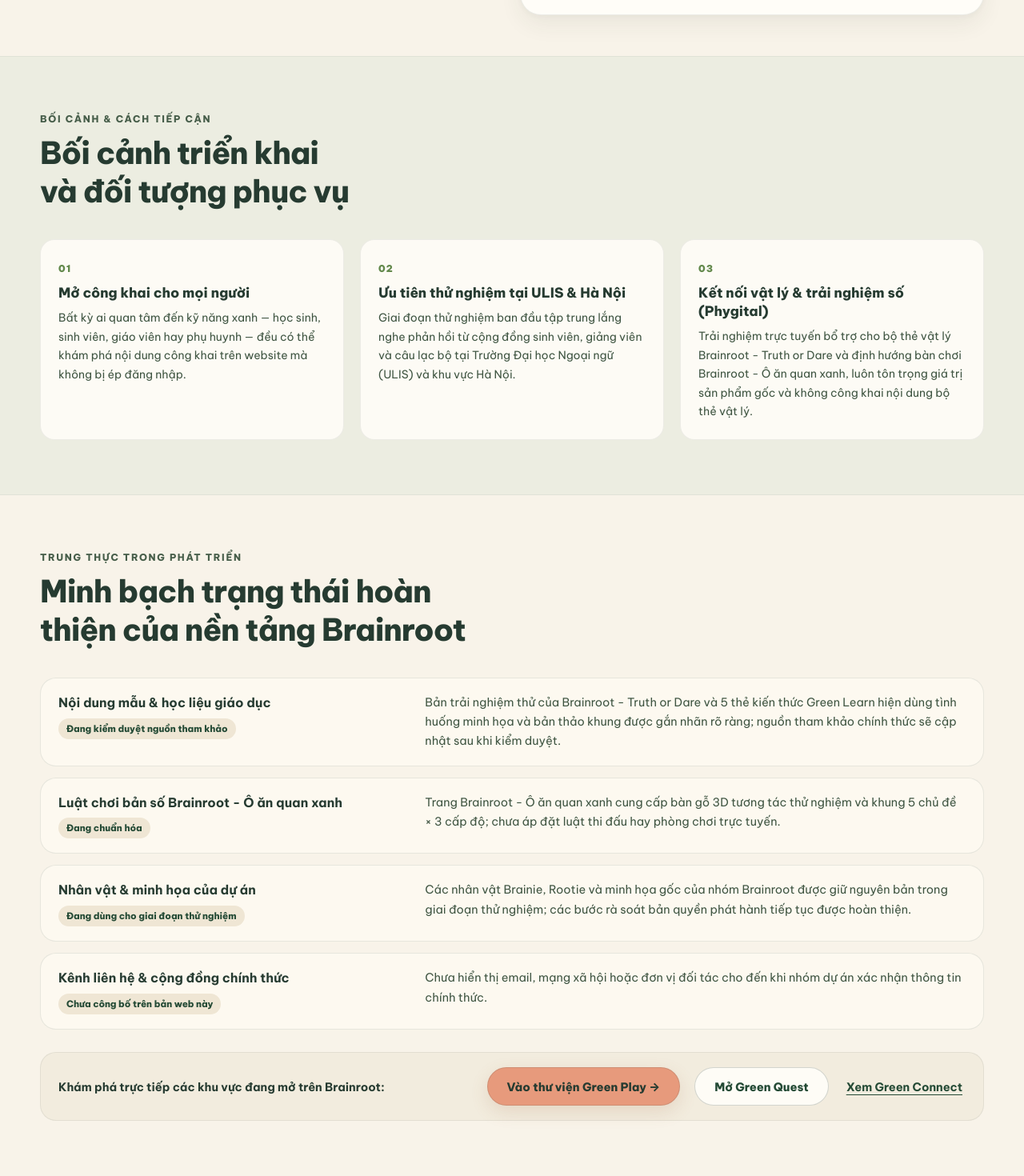
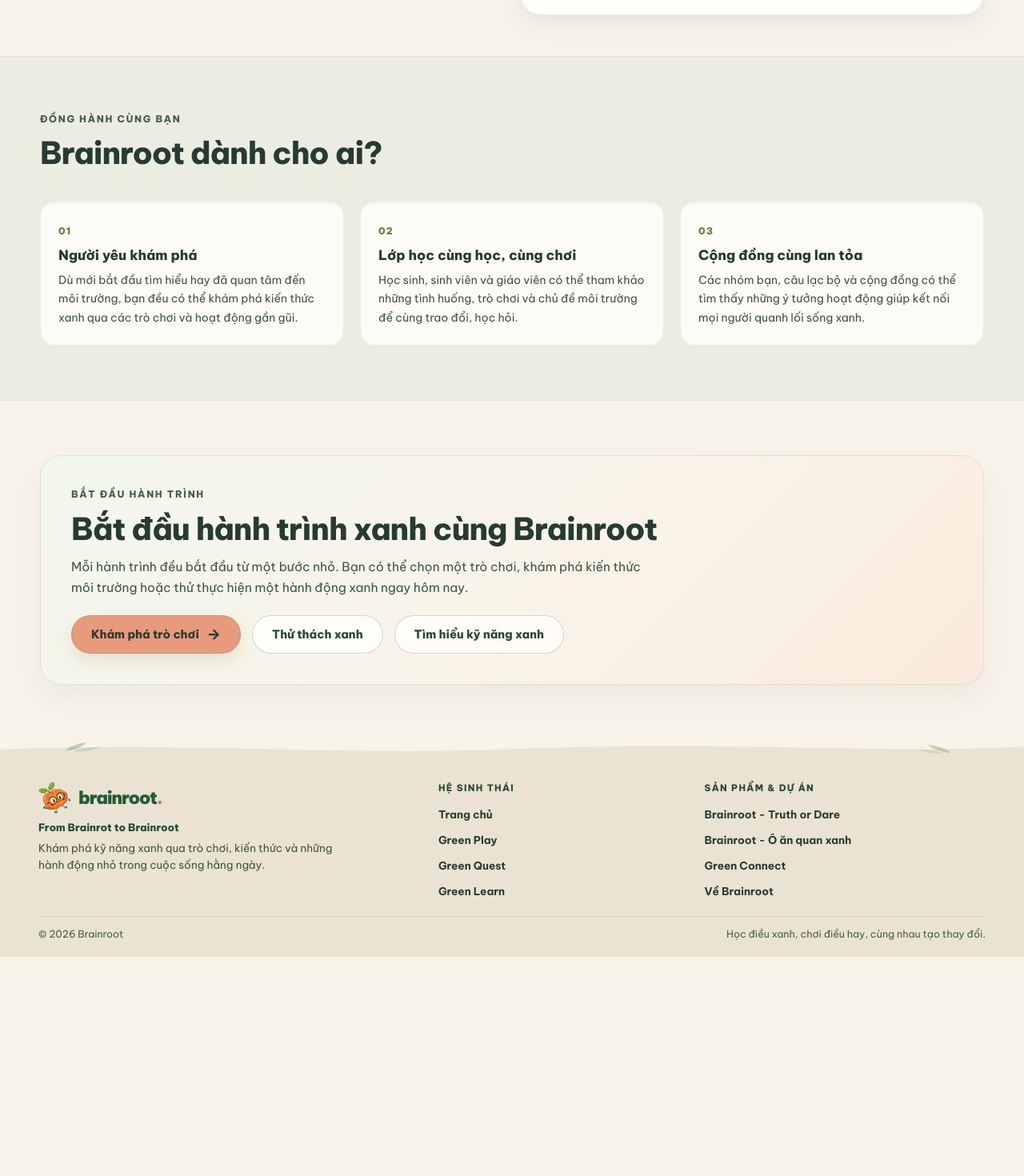
Before and after one commit to quanggaming418-debug/brainroot-2.0, a React (Vite) app: page /about in a window 1280 px wide. Shown: the part 718-2188 px from the top of the page at 80% size. After the commit the page ends 1914 px from the top, so only its background shows below. Built offline with nearby package versions, Linux system fonts and the light colour scheme.

Commit message:
feat(ui): redesign footer and about page for branding
Replace internal project status terminology with public-facing brand messaging. Update the footer layout and content, and restructure the About page with user-oriented sections and calls-to-action.

```diff
--- a/src/components/landing/SiteFooter.tsx
+++ b/src/components/landing/SiteFooter.tsx
@@ -90,9 +90,9 @@ export function SiteFooter() {
         </div>
 
         <div className="site-footer__bottom">
-          <p className="site-footer__pilot">{FOOTER_CONTENT.pilotNote}</p>
-          <p className="site-footer__transparency">
-            {FOOTER_CONTENT.transparencyNote}
+          <p className="site-footer__copyright">{FOOTER_CONTENT.copyrightText}</p>
+          <p className="site-footer__slogan-bottom">
+            {FOOTER_CONTENT.bottomSlogan}
           </p>
         </div>
       </div>
--- a/src/data/connectAbout.ts
+++ b/src/data/connectAbout.ts
@@ -75,56 +75,51 @@ export const GREEN_CONNECT_CONTENT = {
 } as const;
 
 export const ABOUT_PAGE_CONTENT = {
-  eyebrow: 'VỀ DỰ ÁN BRAINROOT',
+  eyebrow: 'CÂU CHUYỆN BRAINROOT',
   heading: 'From Brainrot to Brainroot',
-  missionLabel: 'Sứ mệnh cốt lõi',
+  missionLabel: 'SỨ MỆNH CỦA CHÚNG TÔI',
   missionText:
-    'Dự án nâng cao nhận thức và kết nối giới trẻ về kỹ năng xanh thông qua sản phẩm giáo dục tương tác.',
+    'Đưa kỹ năng xanh đến gần giới trẻ bằng những trải nghiệm giáo dục tương tác, gần gũi và giàu tính kết nối.',
   introBody:
-    'Brainroot không phải là một cổng game giải trí thuần túy. Đây là không gian giáo dục tương tác nơi trò chơi, kiến thức gần gũi và hành động nhỏ hằng ngày bổ trợ cho nhau để biến sự tò mò thành thói quen xanh bền vững.',
-  pilotHeading: 'Bối cảnh triển khai và đối tượng phục vụ',
-  pilotCards: [
+    'Brainroot là không gian học tập tương tác, nơi kiến thức môi trường được kết nối với trò chơi, thử thách và những hành động gần gũi trong cuộc sống. Chúng tôi mong muốn mỗi người có thể bắt đầu hành trình sống xanh từ sự tò mò, niềm vui khám phá và những thay đổi nhỏ mỗi ngày.',
+  audienceEyebrow: 'ĐỒNG HÀNH CÙNG BẠN',
+  audienceHeading: 'Brainroot dành cho ai?',
+  audienceCards: [
     {
-      title: 'Mở công khai cho mọi người',
+      title: 'Người yêu khám phá',
       description:
-        'Bất kỳ ai quan tâm đến kỹ năng xanh — học sinh, sinh viên, giáo viên hay phụ huynh — đều có thể khám phá nội dung công khai trên website mà không bị ép đăng nhập.',
+        'Dù mới bắt đầu tìm hiểu hay đã quan tâm đến môi trường, bạn đều có thể khám phá kiến thức xanh qua các trò chơi và hoạt động gần gũi.',
     },
     {
-      title: 'Ưu tiên thử nghiệm tại ULIS & Hà Nội',
+      title: 'Lớp học cùng học, cùng chơi',
       description:
-        'Giai đoạn thử nghiệm ban đầu tập trung lắng nghe phản hồi từ cộng đồng sinh viên, giảng viên và câu lạc bộ tại Trường Đại học Ngoại ngữ (ULIS) và khu vực Hà Nội.',
+        'Học sinh, sinh viên và giáo viên có thể tham khảo những tình huống, trò chơi và chủ đề môi trường để cùng trao đổi, học hỏi.',
     },
     {
-      title: 'Kết nối vật lý & trải nghiệm số (Phygital)',
+      title: 'Cộng đồng cùng lan tỏa',
       description:
-        'Trải nghiệm trực tuyến bổ trợ cho bộ thẻ vật lý Brainroot - Truth or Dare và định hướng bàn chơi Brainroot - Ô ăn quan xanh, luôn tôn trọng giá trị sản phẩm gốc và không công khai nội dung bộ thẻ vật lý.',
+        'Các nhóm bạn, câu lạc bộ và cộng đồng có thể tìm thấy những ý tưởng hoạt động giúp kết nối mọi người quanh lối sống xanh.',
     },
   ],
-  transparencyHeading: 'Minh bạch trạng thái hoàn thiện của nền tảng Brainroot',
-  transparencyItems: [
+  startEyebrow: 'BẮT ĐẦU HÀNH TRÌNH',
+  startHeading: 'Bắt đầu hành trình xanh cùng Brainroot',
+  startDescription:
+    'Mỗi hành trình đều bắt đầu từ một bước nhỏ. Bạn có thể chọn một trò chơi, khám phá kiến thức môi trường hoặc thử thực hiện một hành động xanh ngay hôm nay.',
+  startActions: [
     {
-      label: 'Nội dung mẫu & học liệu giáo dục',
-      status: 'Đang kiểm duyệt nguồn tham khảo',
-      detail:
-        'Bản trải nghiệm thử của Brainroot - Truth or Dare và 5 thẻ kiến thức Green Learn hiện dùng tình huống minh họa và bản thảo khung được gắn nhãn rõ ràng; nguồn tham khảo chính thức sẽ cập nhật sau khi kiểm duyệt.',
+      label: 'Khám phá trò chơi',
+      to: '/games',
+      variant: 'primary',
     },
     {
-      label: 'Luật chơi bản số Brainroot - Ô ăn quan xanh',
-      status: 'Đang chuẩn hóa',
-      detail:
-        'Trang Brainroot - Ô ăn quan xanh cung cấp bàn gỗ 3D tương tác thử nghiệm và khung 5 chủ đề × 3 cấp độ; chưa áp đặt luật thi đấu hay phòng chơi trực tuyến.',
+      label: 'Thử thách xanh',
+      to: '/quest',
+      variant: 'secondary',
     },
     {
-      label: 'Nhân vật & minh họa của dự án',
-      status: 'Đang dùng cho giai đoạn thử nghiệm',
-      detail:
-        'Các nhân vật Brainie, Rootie và minh họa gốc của nhóm Brainroot được giữ nguyên bản trong giai đoạn thử nghiệm; các bước rà soát bản quyền phát hành tiếp tục được hoàn thiện.',
-    },
-    {
-      label: 'Kênh liên hệ & cộng đồng chính thức',
-      status: 'Chưa công bố trên bản web này',
-      detail:
-        'Chưa hiển thị email, mạng xã hội hoặc đơn vị đối tác cho đến khi nhóm dự án xác nhận thông tin chính thức.',
+      label: 'Tìm hiểu kỹ năng xanh',
+      to: '/learn',
+      variant: 'secondary',
     },
   ],
 } as const;
--- a/src/data/landing.ts
+++ b/src/data/landing.ts
@@ -261,27 +261,25 @@ export const LEARNING_JOURNEY_STAGES: readonly LearningJourneyStage[] = [
     id: 'connect',
     label: 'Kết nối',
     title: 'Lan tỏa cùng lớp học & cộng đồng',
-    summary: 'Chia sẻ cách làm hay với bạn bè, giáo viên và câu lạc bộ tại ULIS, Hà Nội và rộng hơn.',
+    summary: 'Chia sẻ cách làm hay với bạn bè, lớp học và cộng đồng cùng hướng tới lối sống xanh.',
   },
 ];
 
 export const ABOUT_CONTENT = {
   id: 'about',
-  overline: 'HÀNH TRÌNH BRAINROOT · FROM BRAINROT TO BRAINROOT',
+  overline: 'CÂU CHUYỆN BRAINROOT · FROM BRAINROT TO BRAINROOT',
   heading: 'Nuôi dưỡng kỹ năng xanh từ những bước nhỏ bền bỉ',
   mission:
-    'Dự án nâng cao nhận thức và kết nối giới trẻ về kỹ năng xanh thông qua sản phẩm giáo dục tương tác.',
-  body: 'Brainroot dành cho mọi người muốn học và thực hành kỹ năng xanh. Ở giai đoạn khởi đầu, nhóm ưu tiên thử nghiệm cùng học sinh, sinh viên, giáo viên và câu lạc bộ tại ULIS và Hà Nội.',
-  ctaLabel: 'Đọc thêm về sứ mệnh & minh bạch dự án',
+    'Đưa kỹ năng xanh đến gần giới trẻ bằng những trải nghiệm giáo dục tương tác, gần gũi và giàu tính kết nối.',
+  body: 'Brainroot là không gian học tập tương tác dành cho người trẻ, lớp học và cộng đồng cùng khám phá kiến thức môi trường qua trò chơi, thử thách và những hành động nhỏ mỗi ngày.',
+  ctaLabel: 'Đọc câu chuyện Brainroot',
   ctaTo: '/about',
 } as const;
 
 export const FOOTER_CONTENT = {
   brandText: 'From Brainrot to Brainroot',
   missionShort:
-    'Nâng cao nhận thức và kết nối giới trẻ về kỹ năng xanh qua sản phẩm giáo dục tương tác.',
-  pilotNote:
-    'Brainroot · Cộng đồng rộng mở · Thí điểm ban đầu tại ULIS & Hà Nội',
-  transparencyNote:
-    'Không cần đăng nhập để khám phá · Nội dung và kênh liên hệ chính thức đang hoàn thiện.',
+    'Khám phá kỹ năng xanh qua trò chơi, kiến thức và những hành động nhỏ trong cuộc sống hằng ngày.',
+  copyrightText: '© 2026 Brainroot',
+  bottomSlogan: 'Học điều xanh, chơi điều hay, cùng nhau tạo thay đổi.',
 } as const;
--- a/src/pages/AboutPage.tsx
+++ b/src/pages/AboutPage.tsx
@@ -31,7 +31,7 @@ export function AboutPage() {
                 {ABOUT_PAGE_CONTENT.missionLabel}
               </p>
               <p className="about-mission-box__text">
-                “{ABOUT_PAGE_CONTENT.missionText}”
+                {ABOUT_PAGE_CONTENT.missionText}
               </p>
             </div>
             <p className="gp-detail-hero__overview">
@@ -49,18 +49,18 @@ export function AboutPage() {
 
       <section
         className="gp-section gp-section--tinted"
-        aria-labelledby="about-pilot-heading"
+        aria-labelledby="about-audience-heading"
       >
         <div className="gp-container">
           <div className="gp-section-header gp-section-header--left">
-            <p className="gp-eyebrow">BỐI CẢNH & CÁCH TIẾP CẬN</p>
-            <h2 className="gp-section-heading" id="about-pilot-heading">
-              {ABOUT_PAGE_CONTENT.pilotHeading}
+            <p className="gp-eyebrow">{ABOUT_PAGE_CONTENT.audienceEyebrow}</p>
+            <h2 className="gp-section-heading" id="about-audience-heading">
+              {ABOUT_PAGE_CONTENT.audienceHeading}
             </h2>
           </div>
 
           <div className="gp-phygital__grid">
-            {ABOUT_PAGE_CONTENT.pilotCards.map((card, index) => (
+            {ABOUT_PAGE_CONTENT.audienceCards.map((card, index) => (
               <article className="gp-pillar" key={card.title}>
                 <span className="gp-pillar__index" aria-hidden="true">
                   0{index + 1}
@@ -75,40 +75,39 @@ export function AboutPage() {
 
       <section
         className="gp-section"
-        aria-labelledby="about-transparency-heading"
+        aria-labelledby="about-start-heading"
       >
         <div className="gp-container">
-          <div className="gp-section-header gp-section-header--left">
-            <p className="gp-eyebrow">TRUNG THỰC TRONG PHÁT TRIỂN</p>
-            <h2 className="gp-section-heading" id="about-transparency-heading">
-              {ABOUT_PAGE_CONTENT.transparencyHeading}
-            </h2>
-          </div>
+          <div className="about-start-panel">
+            <div className="about-start-panel__copy">
+              <p className="gp-eyebrow">{ABOUT_PAGE_CONTENT.startEyebrow}</p>
+              <h2 className="gp-section-heading" id="about-start-heading">
+                {ABOUT_PAGE_CONTENT.startHeading}
+              </h2>
+              <p className="about-start-panel__desc">
+                {ABOUT_PAGE_CONTENT.startDescription}
+              </p>
+            </div>
 
-          <dl className="transparency-list">
-            {ABOUT_PAGE_CONTENT.transparencyItems.map((item) => (
-              <div className="transparency-row" key={item.label}>
-                <dt className="transparency-row__label">
-                  <strong>{item.label}</strong>
-                  <span className="transparency-row__status">{item.status}</span>
-                </dt>
-                <dd className="transparency-row__detail">{item.detail}</dd>
-              </div>
-            ))}
-          </dl>
-
-          <div className="world-next-strip">
-            <p>Khám phá trực tiếp các khu vực đang mở trên Brainroot:</p>
-            <div className="world-next-strip__links">
-              <Link className="gp-button gp-button--primary" to="/games">
-                Vào thư viện Green Play →
-              </Link>
-              <Link className="gp-button gp-button--secondary" to="/quest">
-                Mở Green Quest
-              </Link>
-              <Link className="gp-text-link" to="/connect">
-                Xem Green Connect
-              </Link>
+            <div className="about-start-panel__actions">
+              {ABOUT_PAGE_CONTENT.startActions.map((action) => (
+                <Link
+                  key={action.to}
+                  className={
+                    action.variant === 'primary'
+                      ? 'gp-button gp-button--primary'
+                      : 'gp-button gp-button--secondary'
+                  }
+                  to={action.to}
+                >
+                  <span>{action.label}</span>
+                  {action.variant === 'primary' ? (
+                    <span className="gp-button__arrow" aria-hidden="true">
+                      →
+                    </span>
+                  ) : null}
+                </Link>
+              ))}
             </div>
           </div>
         </div>
--- a/src/pages/GreenConnectPage.tsx
+++ b/src/pages/GreenConnectPage.tsx
@@ -88,7 +88,7 @@ export function GreenConnectPage() {
             </p>
             <div className="world-next-strip__links">
               <Link className="gp-button gp-button--forest" to="/about">
-                Xem đầy đủ minh bạch dự án Brainroot →
+                Khám phá câu chuyện Brainroot →
               </Link>
               <Link className="gp-text-link" to="/games">
                 Quay lại thư viện Green Play
--- a/src/styles/unified-world.css
+++ b/src/styles/unified-world.css
@@ -831,8 +831,8 @@
   color: var(--color-ink-muted);
 }
 
-.site-footer__pilot,
-.site-footer__transparency {
+.site-footer__copyright,
+.site-footer__slogan-bottom {
   margin: 0;
 }
 
@@ -1889,7 +1889,7 @@
   padding: 18px 20px;
   border-radius: 20px;
   background: #edf4e9;
-  border-left: 4px solid var(--color-headline);
+  border: 1px solid rgba(99, 137, 76, 0.24);
 }
 
 .about-mission-box__label {
@@ -1909,44 +1909,37 @@
   color: var(--color-ink);
 }
 
-.transparency-list {
+.about-start-panel {
+  padding: clamp(24px, 3.6vw, 38px);
+  border-radius: 28px;
+  background: linear-gradient(135deg, #f3f7ee 0%, #f9f3e7 58%, #faeadd 100%);
+  border: 1px solid rgba(38, 59, 49, 0.1);
+  box-shadow: 0 14px 32px rgba(45, 65, 42, 0.06);
+  display: flex;
+  flex-direction: column;
+  gap: 22px;
+}
+
+.about-start-panel__copy {
+  max-width: 68ch;
+}
+
+.about-start-panel__copy .gp-section-heading {
+  margin: 8px 0 10px;
+}
+
+.about-start-panel__desc {
   margin: 0;
-  display: flex;
-  flex-direction: column;
-  gap: 14px;
-}
-
-.transparency-row {
-  display: grid;
-  grid-template-columns: minmax(0, 0.9fr) minmax(0, 1.4fr);
-  gap: 12px 24px;
-  padding: 18px 22px;
-  border-radius: 20px;
-  background: #fdf9f0;
-  border: 1px solid rgba(38, 59, 49, 0.1);
-}
-
-.transparency-row__label {
-  display: flex;
-  flex-direction: column;
-  gap: 6px;
-}
-
-.transparency-row__status {
-  align-self: flex-start;
-  font-size: 11.5px;
-  font-weight: 800;
-  padding: 4px 10px;
-  border-radius: 999px;
-  background: #efe6d4;
-  color: var(--color-forest-deep);
-}
-
-.transparency-row__detail {
-  margin: 0;
-  font-size: 14.5px;
-  line-height: 1.66;
+  font-size: 15.5px;
+  line-height: 1.68;
   color: var(--color-ink-secondary);
+}
+
+.about-start-panel__actions {
+  display: flex;
+  flex-wrap: wrap;
+  align-items: center;
+  gap: 12px 14px;
 }
 
 .world-next-strip {
@@ -2029,8 +2022,7 @@
   .featured-play__grid,
   .world-hero__grid,
   .trial-intro-grid,
-  .learn-card__grid,
-  .transparency-row {
+  .learn-card__grid {
     grid-template-columns: minmax(0, 1fr);
   }
 
```
Also changed, not shown: logs/AI_STUDIO_LOG.md (+23 -0 lines), logs/HANDOFF.md (+10 -0 lines), logs/WORK_LOG.md (+1 -0 lines), planning/PROJECT_STATE.md (+5 -5 lines), 1 other file (tests, documents, lock files or other folders).
